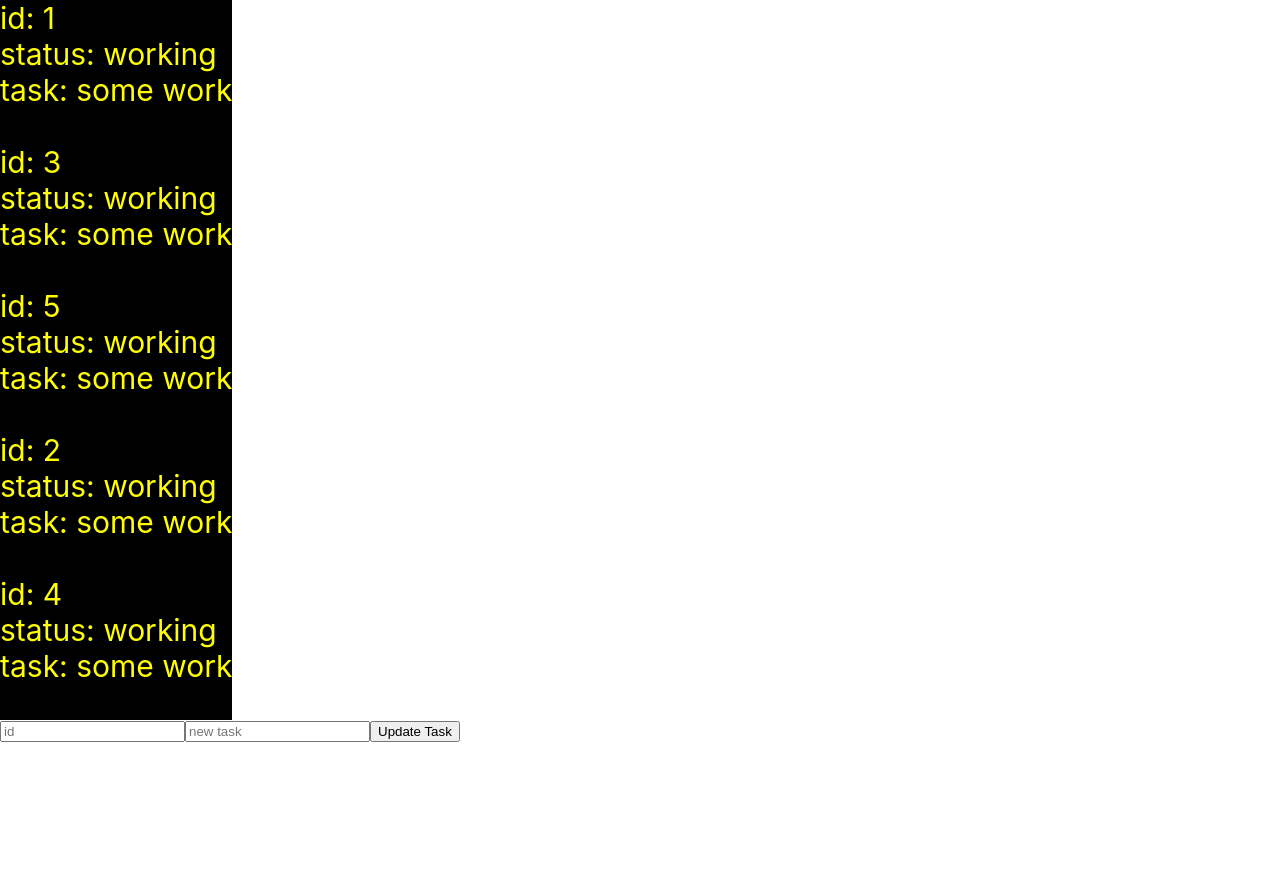
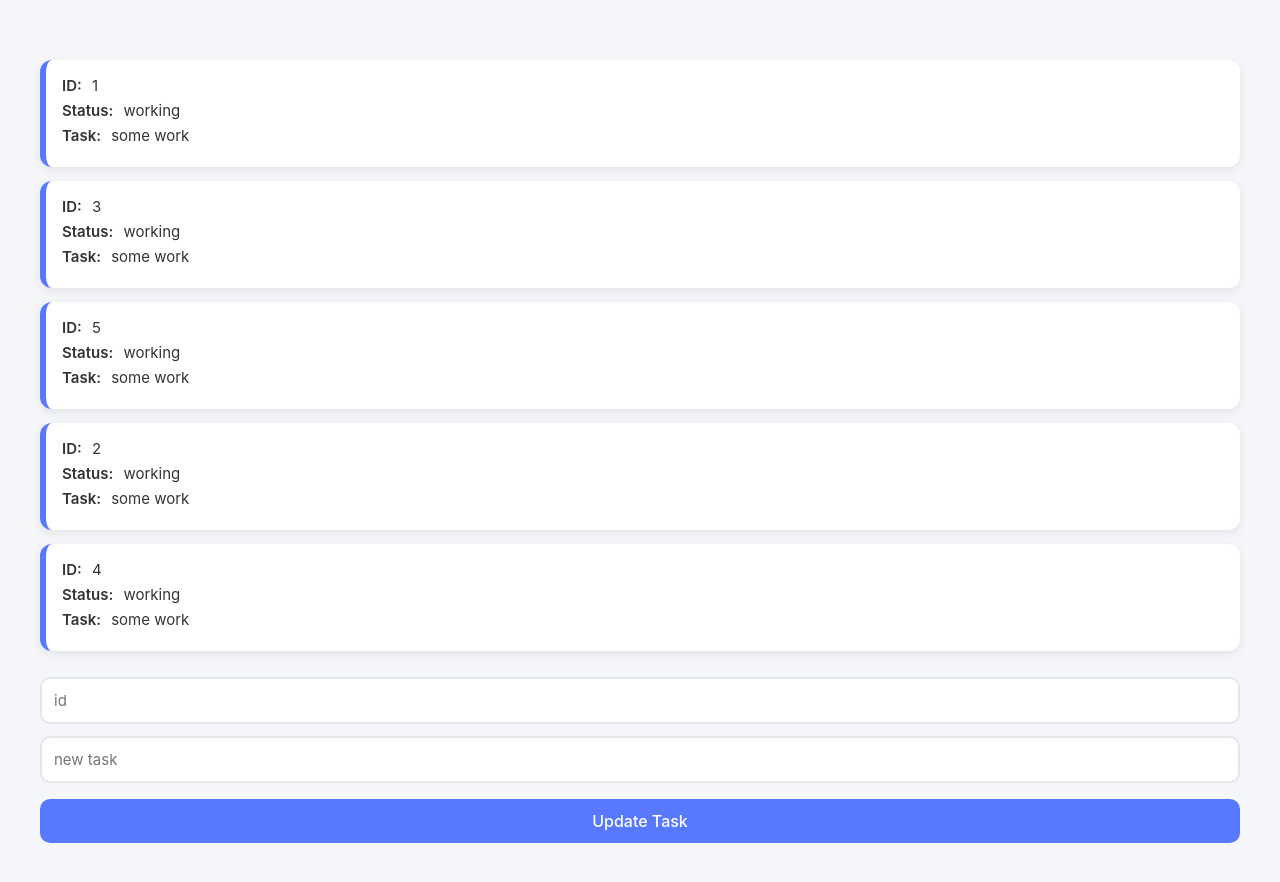
Before and after one commit to jprem97/DashbBoard, a React (Create React App) app: page / in a window 1280 px wide. Before the commit the page ends 800 px from the top, so only its background shows below. Built offline with nearby package versions, Linux system fonts and the light colour scheme.

Commit message:
feat: Refactor app structure and styles; replace About component with List component

```diff
--- a/src/App.css
+++ b/src/App.css
@@ -1,38 +1,86 @@
-.App {
+* {
+  margin: 0;
+  padding: 0;
+  box-sizing: border-box;
+  font-family: "Inter", sans-serif;
+}
+
+body {
+  background: #f4f6f9;
+  padding: 40px;
+}
+
+.app-container {
+  max-width: 650px;
+  margin: auto;
+  background: white;
+  padding: 30px;
+  border-radius: 16px;
+  box-shadow: 0 4px 16px rgba(0, 0, 0, 0.1);
+}
+
+h2 {
+  margin-bottom: 16px;
+  font-size: 24px;
+  font-weight: 600;
+  color: #333;
   text-align: center;
 }
 
-.App-logo {
-  height: 40vmin;
-  pointer-events: none;
+input[type="number"],
+input[type="text"] {
+  width: 100%;
+  padding: 12px;
+  margin: 6px 0;
+  border: 2px solid #e3e6ea;
+  border-radius: 10px;
+  font-size: 15px;
+  transition: 0.3s;
 }
 
-@media (prefers-reduced-motion: no-preference) {
-  .App-logo {
-    animation: App-logo-spin infinite 20s linear;
-  }
+input:focus {
+  border-color: #5778ff;
+  outline: none;
+  box-shadow: 0 0 6px rgba(87, 120, 255, 0.3);
 }
 
-.App-header {
-  background-color: #282c34;
-  min-height: 100vh;
-  display: flex;
-  flex-direction: column;
-  align-items: center;
-  justify-content: center;
-  font-size: calc(10px + 2vmin);
+button {
+  width: 100%;
+  padding: 12px;
+  margin-top: 10px;
+  background: #5778ff;
   color: white;
+  border: none;
+  font-size: 16px;
+  border-radius: 10px;
+  cursor: pointer;
+  font-weight: 500;
+  transition: 0.3s;
 }
 
-.App-link {
-  color: #61dafb;
+button:hover {
+  background: #3d5dff;
 }
 
-@keyframes App-logo-spin {
-  from {
-    transform: rotate(0deg);
-  }
-  to {
-    transform: rotate(360deg);
-  }
+button:active {
+  transform: scale(0.97);
 }
+
+.status-list {
+  margin-bottom: 20px;
+}
+
+.status-item {
+  padding: 14px;
+  background: #f9fafc;
+  border-left: 6px solid #5778ff;
+  border-radius: 10px;
+  margin-bottom: 12px;
+  display: flex;
+  justify-content: space-between;
+  font-size: 15px;
+}
+
+.status-item span {
+  font-weight: 600;
+}
--- a/src/App.js
+++ b/src/App.js
@@ -1,6 +1,6 @@
 import React, { useState } from "react";
-import List from "./screen/About";
-
+import List from "./screen/List";
+import "./App.css";
 function App() {
   const [id, setId] = useState("");
   const [task, setTask] = useState("");
--- a/src/screen/About.js
+++ /dev/null
@@ -1,28 +0,0 @@
-import React from "react";
-
-function List({ status }) {
-  return (
-    <div
-      style={{
-        fontSize: 30,
-        color: "yellow",
-        backgroundColor: "black",
-        display: "inline-block",
-      }}
-    >
-      {status.map((j) => (
-        <div key={j.id}>
-          id: {j.id}
-          <br />
-          status: {j.status}
-          <br />
-          task: {j.task}
-          <br />
-          <br />
-        </div>
-      ))}
-    </div>
-  );
-}
-
-export default List;
--- /dev/null
+++ b/src/screen/List.css
@@ -0,0 +1,29 @@
+.list-container {
+  margin: 20px 0;
+}
+
+.list-card {
+  background: #ffffff;
+  padding: 16px;
+  border-radius: 12px;
+  margin-bottom: 14px;
+  box-shadow: 0 3px 10px rgba(0,0,0,0.08);
+  border-left: 6px solid #5778ff;
+  transition: 0.2s;
+}
+
+.list-card:hover {
+  transform: translateY(-2px);
+  box-shadow: 0 5px 14px rgba(0,0,0,0.12);
+}
+
+.list-row {
+  font-size: 15px;
+  margin-bottom: 6px;
+  color: #333;
+}
+
+.list-row span {
+  font-weight: 600;
+  margin-right: 6px;
+}
--- /dev/null
+++ b/src/screen/List.js
@@ -0,0 +1,18 @@
+import React from "react";
+import "./List.css";
+
+function List({ status }) {
+  return (
+    <div className="list-container">
+      {status.map((j) => (
+        <div key={j.id} className="list-card">
+          <div className="list-row"><span>ID:</span> {j.id}</div>
+          <div className="list-row"><span>Status:</span> {j.status}</div>
+          <div className="list-row"><span>Task:</span> {j.task}</div>
+        </div>
+      ))}
+    </div>
+  );
+}
+
+export default List;
```
